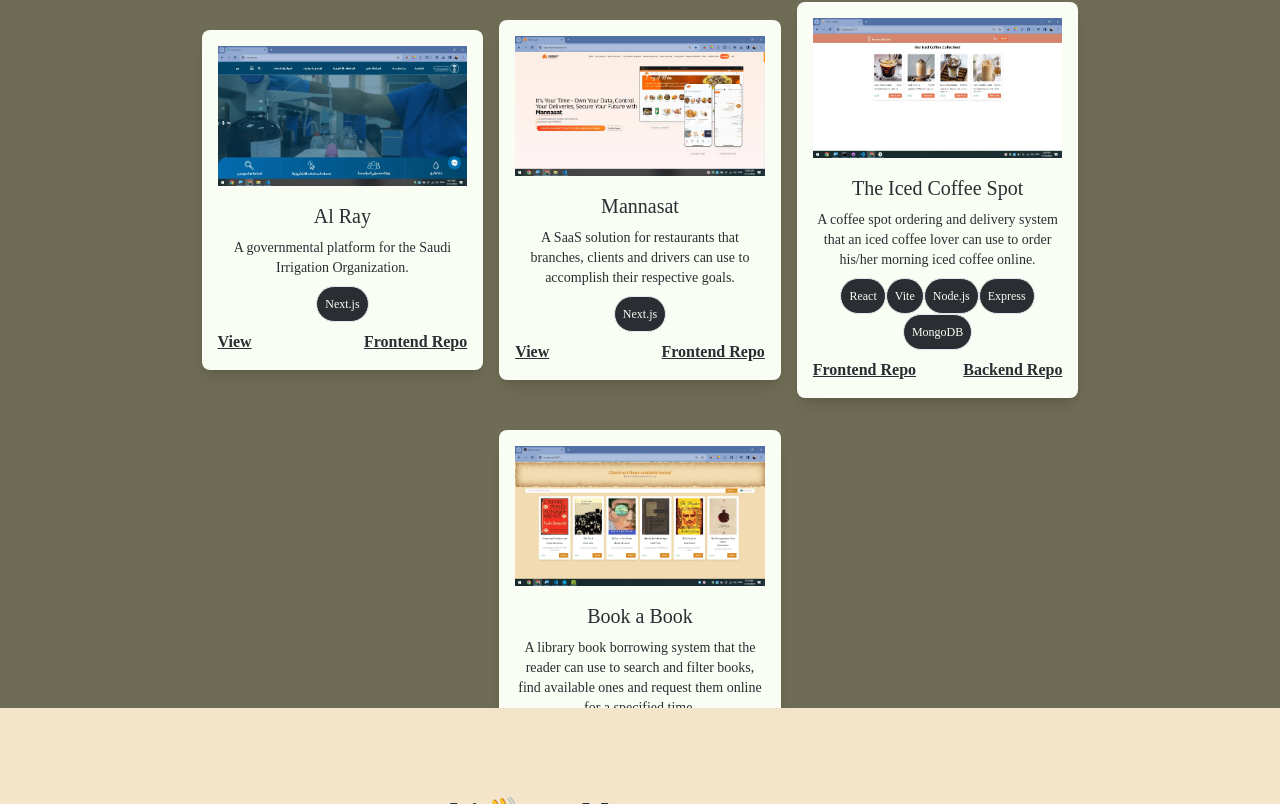
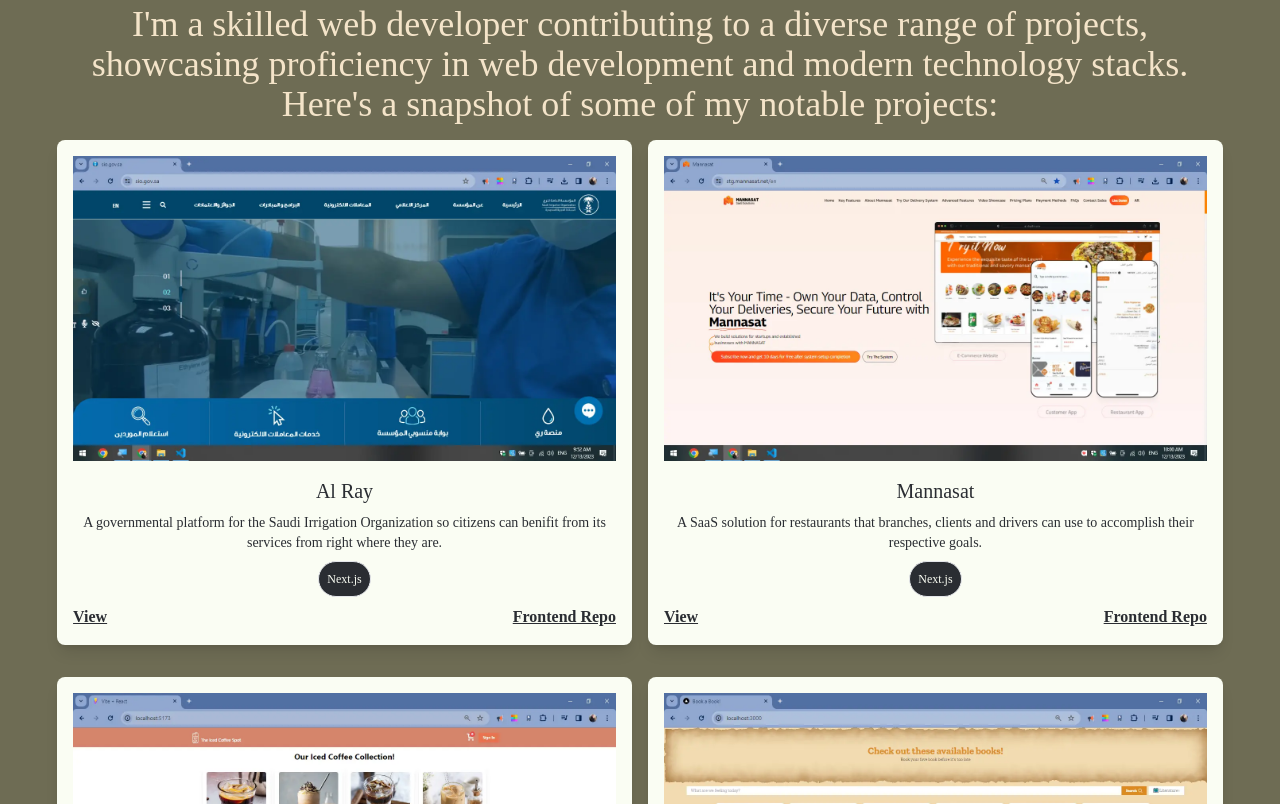
Before and after one commit to ninaismail/najatismailportfolio, a React (Vite) app: page / in a window 1280 px wide. Shown: the part 1836-2640 px from the top of the page. Built offline with nearby package versions, Linux system fonts and the light colour scheme.

Commit message:
fixed the projects section sizing

```diff
--- a/src/components/Projects.jsx
+++ b/src/components/Projects.jsx
@@ -11,7 +11,7 @@ const data = [
             {src:"/images/alray/image4.webp"},
         ],
         name: "Al Ray",
-        brief: "A governmental platform for the Saudi Irrigation Organization.",
+        brief: "A governmental platform for the Saudi Irrigation Organization so citizens can benifit from its services from right where they are.",
         link: "https://www.sio.gov.sa",
         github:"",
         stacks: ["Next.js"]
@@ -69,7 +69,7 @@ const data = [
             {src:"/images/bookabook/image5.webp"},
         ],
         name: "Book a Book",
-        brief: "A library book borrowing system that the reader can use to search and filter books, find available ones and request them online for a specified time.",
+        brief: "A library book borrowing system that the reader can use to search and filter books, find available ones and request them for a specified time.",
         link: "",
         github: {
             frontend:"https://github.com/ninaismail/mylibrarynextapp",
@@ -86,15 +86,15 @@ const Projects = () => {
       setShowGallery(i);
     };
     return (
-        <section id="my_projects" className="relative w-full lg:h-screen h-full mx-auto py-5 bg-olive text-beige text-center flex flex-col justify-center gap-4">
+        <section id="my_projects" className="relative w-full h-full mx-auto py-5 bg-olive text-beige text-center flex flex-col justify-center gap-4">
             <h1 className="2xl:text-7xl xl:text-6xl lg:text-5xl md:text-4xl sm:text-3xl text-2xl font-[700]">Check out my work!</h1>
             <p className="w-11/12 mx-auto lg:text-4xl md:text-xl sm:text-lg text-center font-[300]">
-            I am a skilled web developer contributing to a diverse range of projects, showcasing proficiency in web development and modern technology stacks. Here's a snapshot of some of my notable projects:
+            I'm a skilled web developer contributing to a diverse range of projects, showcasing proficiency in web development and modern technology stacks. Here's a snapshot of some of my notable projects:
             </p>
             <div className="w-11/12 mx-auto flex flex-wrap justify-center items-center gap-4">
             {Array.isArray(data)&&data.map((item, i) => (
               <>
-              <div key={i} className="xl:w-[24%] lg:w-1/4 sm:w-1/2 w-full min-h-[294px] mb-4 bg-lightbeige text-darkblue shadow-lg rounded-lg p-4 ease duration-300 hover:scale-105">
+              <div key={i} className="2xl:w-[24%] lg:w-[49%] sm:w-[45%] w-full min-h-[300px] mb-4 bg-lightbeige text-darkblue shadow-lg rounded-lg p-4 ease duration-300 hover:scale-105">
                 <img
                    src={item.cover_image}
                    alt={item.name}
```
